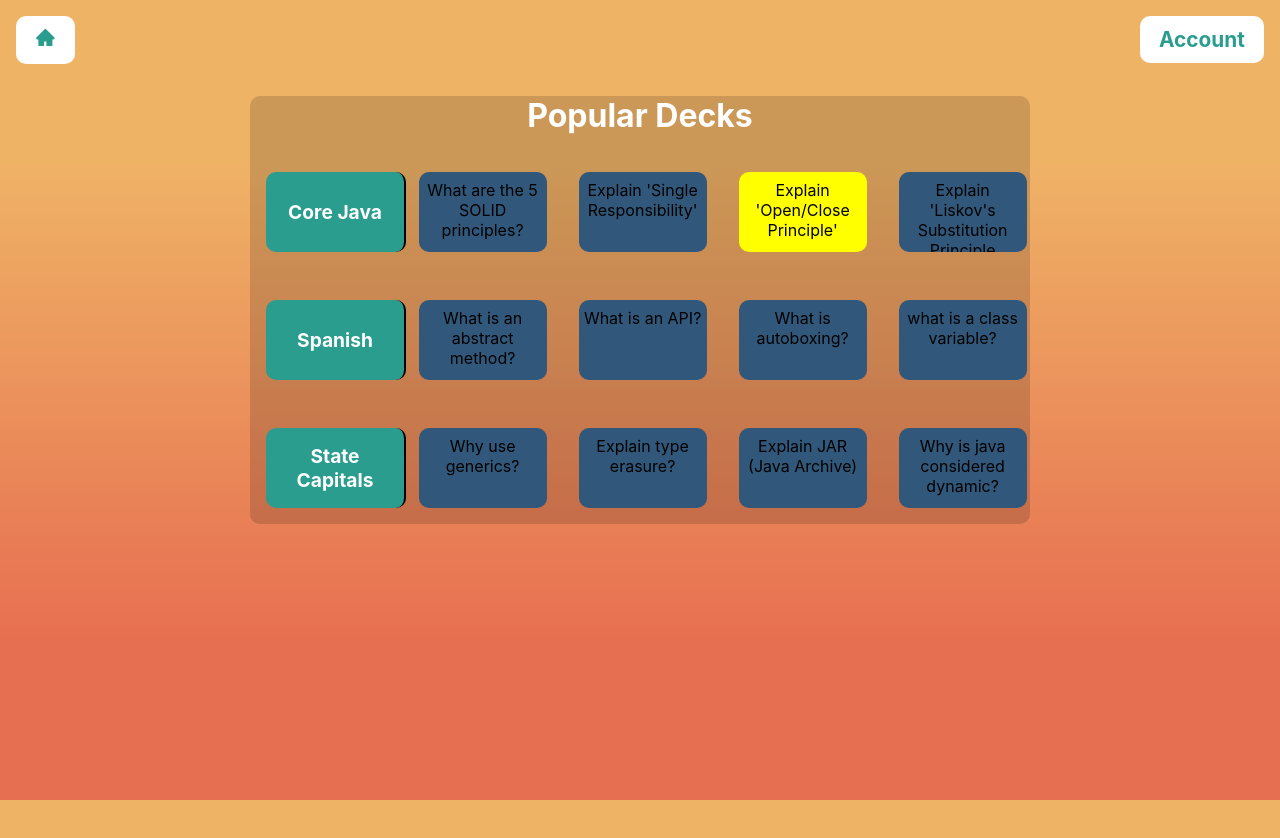
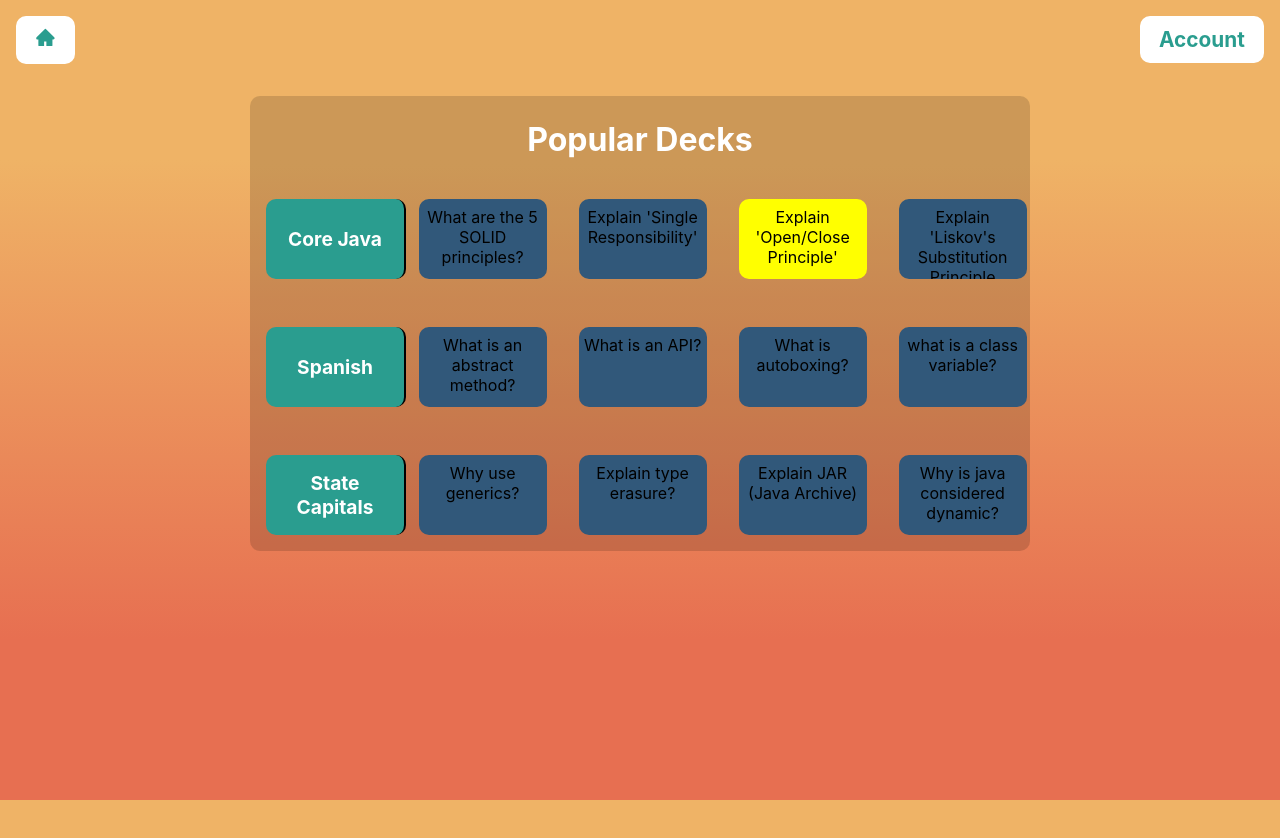
Before and after one commit to michael-mcmasters/Notecards, a React (Create React App) app: page /popular-decks in a window 1280 px wide. Shown: the top 838 px of the page. Built offline with nearby package versions, Linux system fonts and the light colour scheme.

Commit message:
Give slideshow title same padding and margin on all pages it appears on

```diff
--- a/src/components/reusable/deck_slideshow/DeckSlideshow.js
+++ b/src/components/reusable/deck_slideshow/DeckSlideshow.js
@@ -54,7 +54,7 @@ const DeckSlideshow = () => {
 
       <Header>
         Popular Decks
-        </Header>
+      </Header>
 
       <UnstyledLink to="/cards">
         <DeckRow theme={theme}>
@@ -98,8 +98,8 @@ const UnstyledLink = styled(Link)`
 `;
 
 const Container = styled.div`
-width: fit-content;
-margin: auto auto;
+  width: fit-content;
+  margin: auto auto;
   max-width: 60rem;
   background-color: rgba(1, 1, 1, 0.15);
   border-radius: 10px;
@@ -112,6 +112,8 @@ margin: auto auto;
 
 const Header = styled.h1`
   color: white;
+  padding: 1.5rem;
+  margin: 0;
 `;
 
 const DeckRow = styled.div`
```
